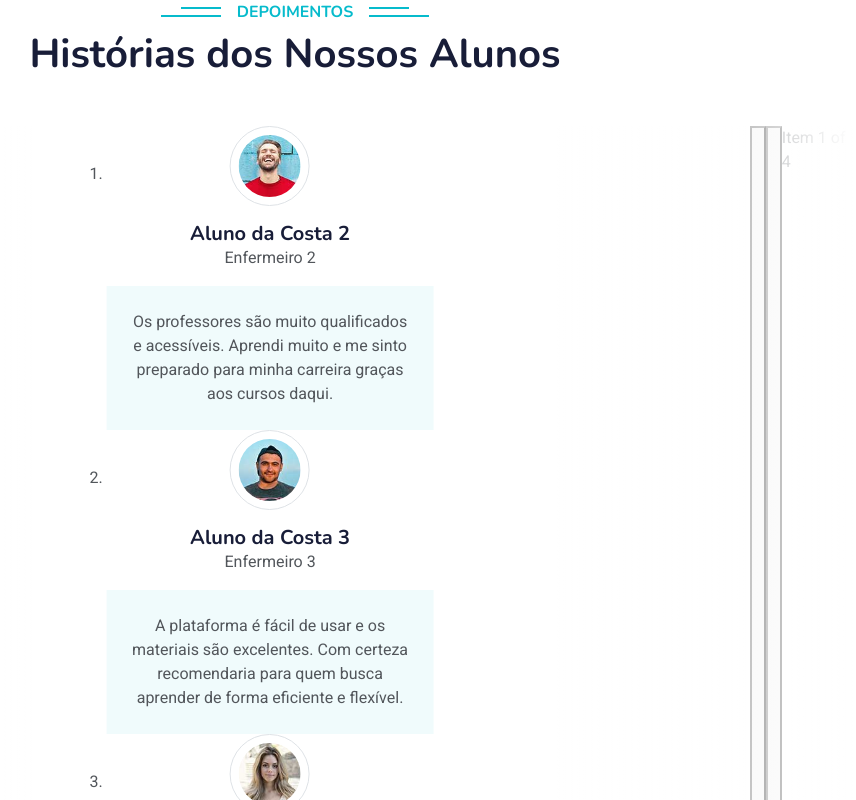
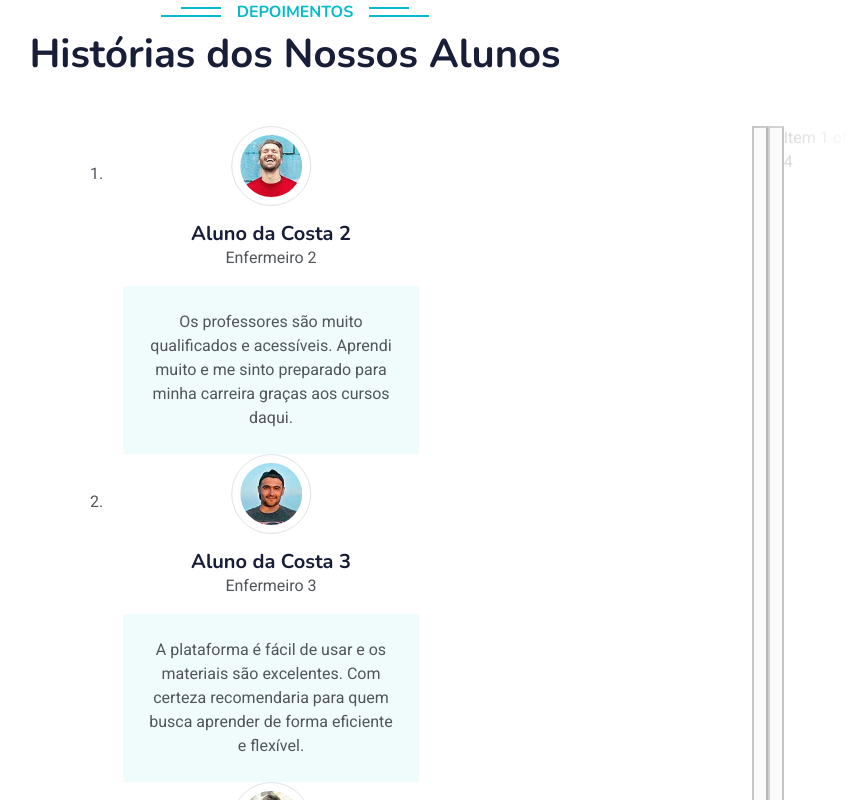
Before and after one commit to nathanlemos/delfos-web, a Vue app: page /courses in a window 1280 px wide. Shown: the part 1820-2620 px from the top of the page, without its empty margins (345-1201 px from the left). Built offline with nearby package versions, Linux system fonts and the light colour scheme.

Commit message:
Small changes

```diff
--- a/src/components/Carousel.vue
+++ b/src/components/Carousel.vue
@@ -16,7 +16,7 @@ const items = ref([
   {
     image: getImagePath("/img/slide_ed_fisica.jpg"),
     alt: "img1",
-    title: "Transforme vidas através da educação física!",
+    title: "Transforme vidas através da educação física",
     heading: "DOCÊNCIA EM EDUCAÇÃO FÍSICA",
     description:
       "Prepare-se para inspirar e formar a próxima geração de profissionais de educação física. Aprenda as melhores práticas pedagógicas, técnicas de ensino e desenvolvimento de currículo para criar aulas envolventes e eficazes.",
@@ -26,7 +26,7 @@ const items = ref([
   {
     image: getImagePath("/img/slide_nutricao_esporte.jpg"),
     alt: "img2",
-    title: "Maximize o potencial dos atletas com a nutrição certa!",
+    title: "Maximize o potencial dos atletas com a nutrição certa",
     heading: "NUTRIÇÃO APLICADA AO ESPORTE",
     description:
       "Descubra como a nutrição pode potencializar o desempenho esportivo e promover a saúde dos atletas. Nosso curso oferece conhecimentos essenciais para personalizar dietas e otimizar resultados, com foco em estratégias nutricionais baseadas em evidências científicas.",
--- a/src/components/Testimonial.vue
+++ b/src/components/Testimonial.vue
@@ -13,7 +13,7 @@
         :breakpoints="carouselBreakpoints"
       >
         <slide v-for="(testimonial, index) in testimonials" :key="index">
-          <div class="testimonial-item text-center">
+          <div class="testimonial-item text-center mx-3">
             <img
               class="border rounded-circle p-2 mx-auto mb-3"
               :src="testimonial.image"
```
Also changed, not shown: public/img/about.jpg.
